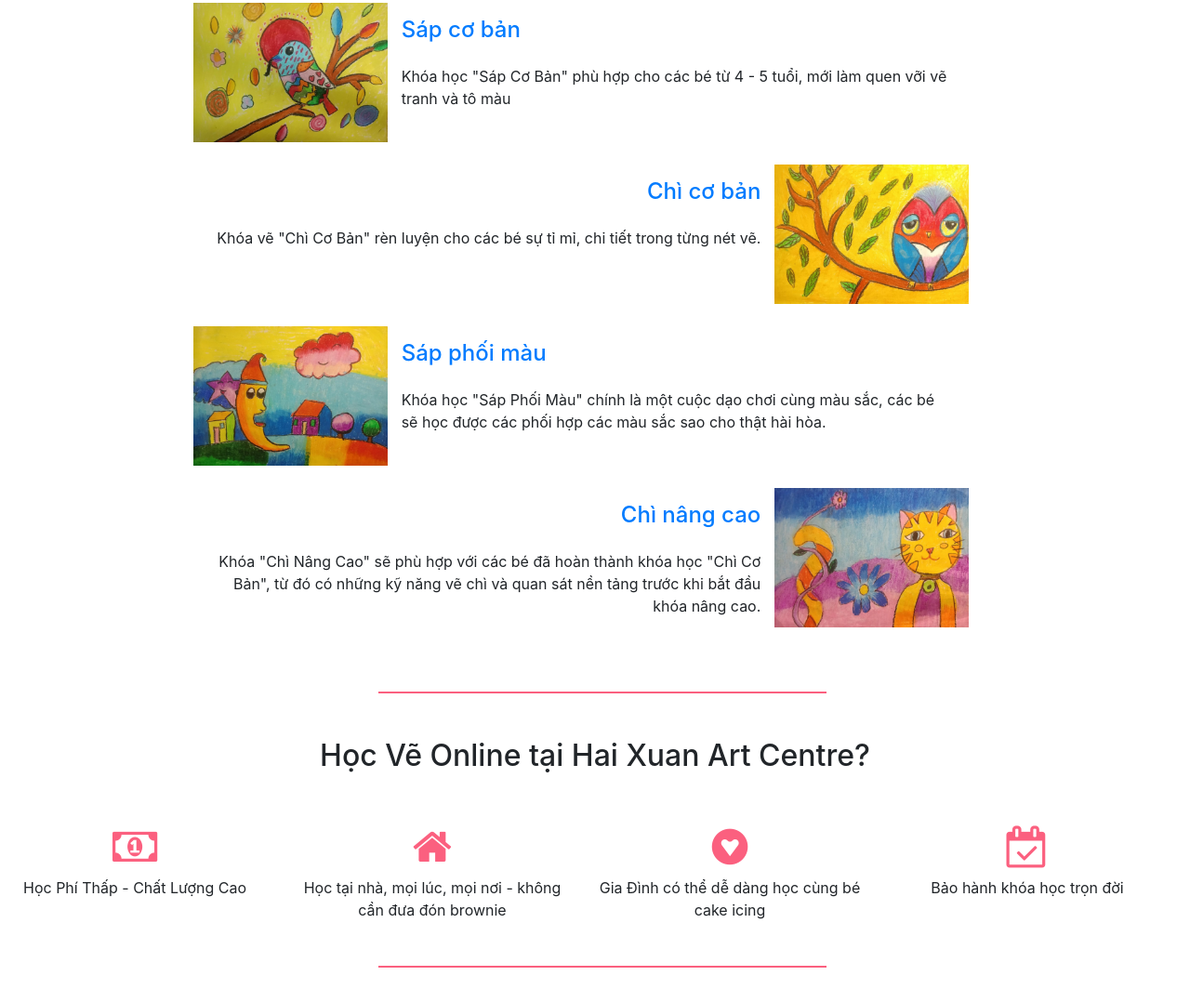
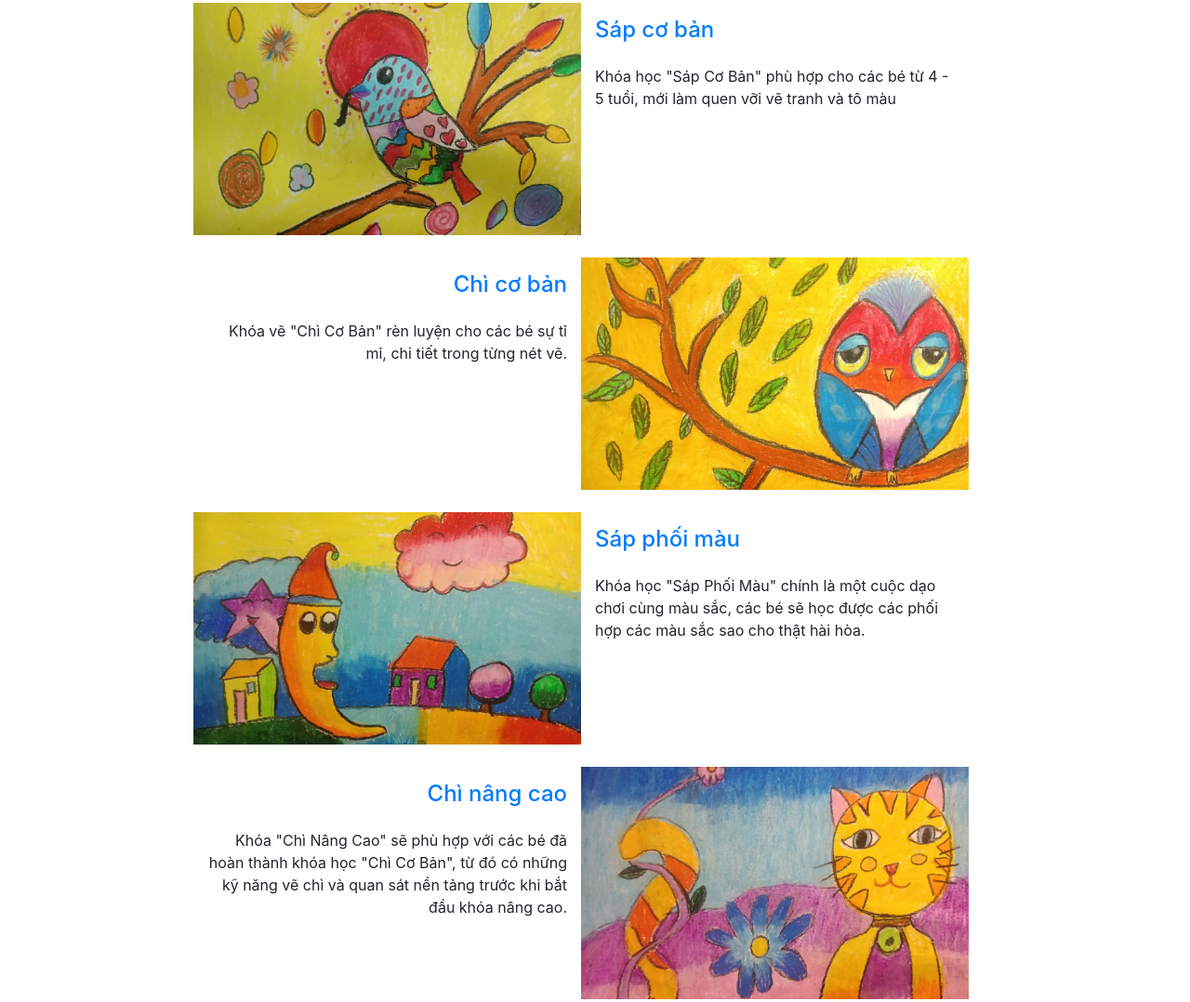
Before and after one commit to phuonghaa/HX, a plain HTML site: page index.html in a window 1280 px wide. Shown: the part 1434-2512 px from the top of the page at 93% size. Drawn offline with nearby package versions, Linux system fonts and the light colour scheme.

Commit message:
homepage update

```diff
--- a/index.html
+++ b/index.html
@@ -162,7 +162,7 @@
       <div class="artist-info col-11 col-md-6 ml-4">
         <h3 class="text-center text-md-left">Hoạ sĩ</h3>
         <h2
-          class="text-center text-md-left font-weight-bold content-pink mb-3 strokeme"
+          class="text-center text-md-left font-weight-bold content-pink mb-3"
           style="font-size: 40px"
         >
           Hải Xuân
@@ -235,30 +235,30 @@
       <h2 class="text-center">Các khoá học</h2>
       <div class="col-12  ">
           <div class="row justify-content-center mt-4">
-              <div class="courses-type-photo col-12 col-md-2" style="background-image: url('./img/gallery-home/11.JPG');"></div>
-              <div class="courses-type-info col-12 col-md-6">
-                <a href="#"><h4 class="courses-type-title">Sáp cơ bản</h4></a>
+              <div class="courses-type-photo col-12 col-md-4" style="background-image: url('./img/gallery-home/11.JPG');"></div>
+              <div class="courses-type-info col-12 col-md-4">
+                <a href="#"><h4 class="courses-type-title">Sáp cơ bản </h4></a>
                   <p>Khóa học "Sáp Cơ Bản" phù hợp cho các bé từ 4 - 5 tuổi, mới làm quen vỡi vẽ tranh và tô màu <p>
               </div>
           </div>
 
           <div class="row justify-content-center text-md-right flex-row-reverse mt-4">
-            <div class="courses-type-photo col-12 col-md-2" style="background-image: url('./img/gallery-home/10.JPG');"></div>
-            <div class="courses-type-info col-12 col-md-6">
+            <div class="courses-type-photo col-12 col-md-4" style="background-image: url('./img/gallery-home/10.JPG');"></div>
+            <div class="courses-type-info col-12 col-md-4">
               <a href="#"><h4 class="courses-type-title">Chì cơ bản</h4></a>
                 <p>Khóa vẽ "Chì Cơ Bản" rèn luyện cho các bé sự tỉ mỉ, chi tiết trong từng nét vẽ.<p>
             </div>
 
             <div class="row justify-content-center text-left mt-4">
-              <div class="courses-type-photo col-12 col-md-2" style="background-image: url('./img/gallery-home/12.JPG');"></div>
-              <div class="courses-type-info col-12 col-md-6">
+              <div class="courses-type-photo col-12 col-md-4" style="background-image: url('./img/gallery-home/12.JPG');"></div>
+              <div class="courses-type-info col-12 col-md-4">
                 <a href="#"><h4 class="courses-type-title">Sáp phối màu</h4></a>
                   <p>Khóa học "Sáp Phối Màu" chính là một cuộc dạo chơi cùng màu sắc, các bé sẽ học được các phối hợp các màu sắc sao cho thật hài hòa. <p>
               </div>
 
               <div class="row justify-content-center text-md-right flex-row-reverse mt-4 mb-5">
-                <div class="courses-type-photo col-12 col-md-2" style="background-image: url('./img/gallery-home/14.JPG');"></div>
-                <div class="courses-type-info col-12 col-md-6">
+                <div class="courses-type-photo col-12 col-md-4" style="background-image: url('./img/gallery-home/14.JPG');"></div>
+                <div class="courses-type-info col-12 col-md-4">
                   <a href="#"><h4 class="courses-type-title">Chì nâng cao</h4></a>
                     <p>Khóa "Chì Nâng Cao" sẽ phù hợp với các bé đã hoàn thành khóa học "Chì Cơ Bản", từ đó có những kỹ năng vẽ chì và quan sát nền tảng trước khi bắt đầu khóa nâng cao.  <p>
                 </div>
@@ -278,13 +278,13 @@
     <div class="benefit mt-5 mb-5">
       <h2 class="text-center">Học Vẽ Online tại Hai Xuan Art Centre?</h2>
       <ul class='benefit-list row list-unstyled text-center' >
-          <li class='col-md-3 col-6 mt-5'><i class="fa fa-money" aria-hidden="true"></i> <br> Học Phí Thấp - Chất Lượng Cao
+          <li class='col-md-3 col-6 mt-5'><i class="fa fa-check" aria-hidden="true"></i> <br> Học Phí Thấp - Chất Lượng Cao
           </li>
-          <li class='col-md-3 col-6 mt-5'><i class="fa fa-home" aria-hidden="true"></i> <br> Học tại nhà, mọi lúc, mọi nơi - không cần đưa đón
+          <li class='col-md-3 col-6 mt-5'><i class="fa fa-check" aria-hidden="true"></i> <br> Học tại nhà, mọi lúc, mọi nơi - không cần đưa đón
               brownie</li>
-          <li class='col-md-3 col-6 mt-5'><i class="fa fa-gratipay" aria-hidden="true"></i> <br> Gia Đình có thể dễ dàng học cùng bé
+          <li class='col-md-3 col-6 mt-5'><i class="fa fa-check" aria-hidden="true"></i> <br> Gia Đình có thể dễ dàng học cùng bé
               cake icing</li>
-          <li class='col-md-3 col-6 mt-5'><i class="fa fa-calendar-check-o" aria-hidden="true"></i> <br> Bảo hành khóa học trọn đời
+          <li class='col-md-3 col-6 mt-5'><i class="fa fa-check" aria-hidden="true"></i> <br> Bảo hành khóa học trọn đời
           </li>
       </ul>
   </div>
--- a/style.css
+++ b/style.css
@@ -254,7 +254,7 @@ hr {
 }
 /* ----- */
 .courses-type-photo{
-  height: 150px;
+  height: 250px;
   background-size: cover;
   background-position: center;
   background-repeat: no-repeat;
```
Also changed, not shown: course.html (+6 -5 lines).
